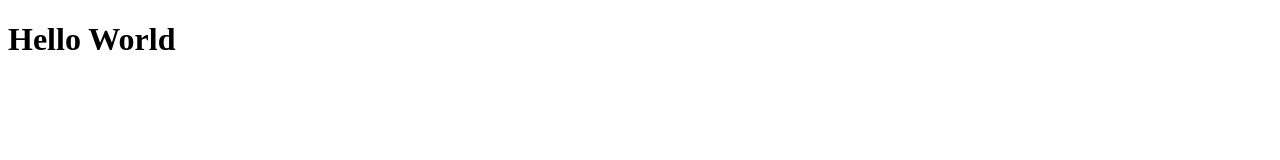
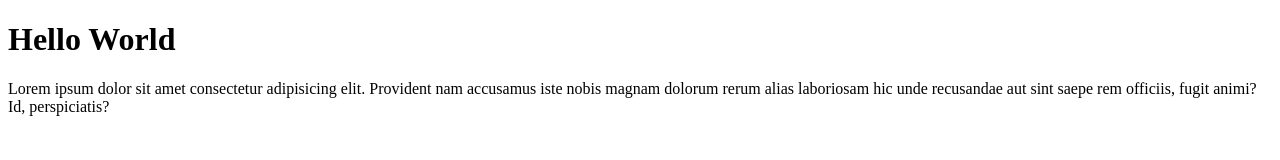
Before and after one commit to RifkiAlamasyah/rifki-git-test, a plain HTML site: page index.html in a window 1280 px wide. Drawn offline with Linux system fonts and the light colour scheme.

Commit message:
meanmbahkan paragraf

```diff
--- a/index.html
+++ b/index.html
@@ -10,6 +10,8 @@
 
 <body>
     <h1>Hello World</h1>
+    <p>Lorem ipsum dolor sit amet consectetur adipisicing elit. Provident nam accusamus iste nobis magnam dolorum rerum
+        alias laboriosam hic unde recusandae aut sint saepe rem officiis, fugit animi? Id, perspiciatis?</p>
 </body>
 
 </html>
```
